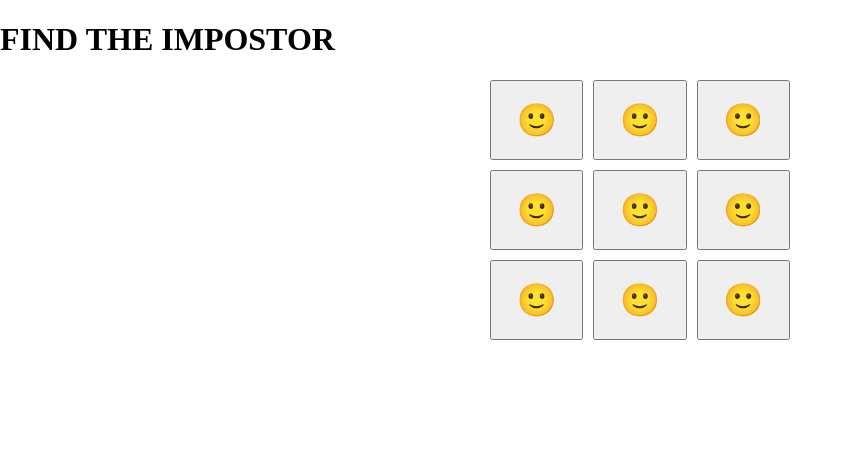
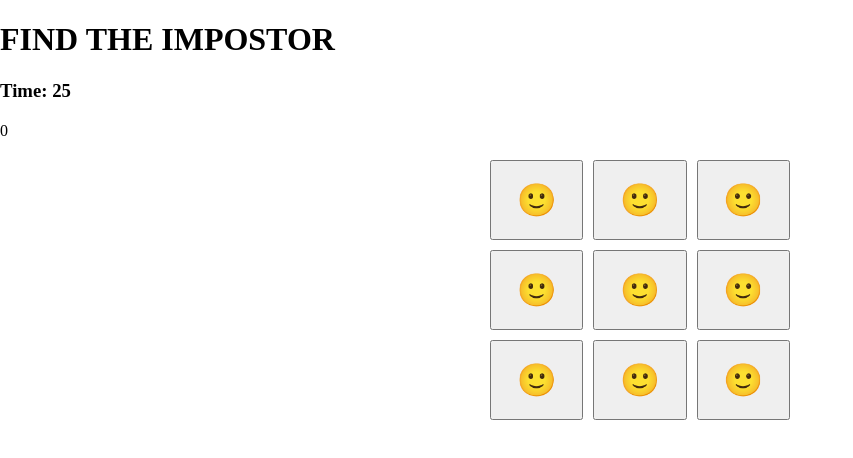
Before and after one commit to wilmareistad/wanted, a React (Vite) app: page / in a window 1280 px wide. Shown: the top 458 px of the page, without its empty margins (0-853 px from the left). Built offline with nearby package versions, Linux system fonts and the light colour scheme.

Commit message:
added Timer, score  and and simple game over ui

```diff
--- a/src/components/Game.tsx
+++ b/src/components/Game.tsx
@@ -1,6 +1,6 @@
 import { useState } from "react";
-import type { Character } from "../types/character";
-
+import type { Character } from "../types/Character";
+import Timer from "./Timer";
 
 function generateCharacters(count: number): Character[] {
     const targetIndex = Math.floor(Math.random() * count);
@@ -15,26 +15,39 @@ export default function Game() {
   const [characters, setCharacters] = useState<Character[]>(
     generateCharacters(9)
   );
+
   const [message, setMessage] = useState("");
+  const [score, setScore] = useState(0);
+  const [isGameOver, setIsGameOver] = useState(false);
 
   function handleClick(character: Character) {
-    if (character.isTarget) {
-      setMessage("RÄTT!");
-      setCharacters(generateCharacters(9)); // ny runda
-    } else {
-      setMessage("Fel...");
-    }
+  if (isGameOver) return;
+
+  if (character.isTarget) {
+    setScore((prev) => prev + 1);
+    setMessage("CORRECT!");
+    setCharacters(generateCharacters(9));
+  } else {
+    setMessage("Wrong...");
   }
+}
 
   return (
     <div>
+      <Timer
+      initialTime={30}
+      onTimeUp={() => setIsGameOver(true)}
+      />
       <h2>{message}</h2>
+      <p>{score}</p>
+      {isGameOver && <h2>Game Over! Final score: {score}</h2>}
 
       <div className="grid">
         {characters.map((c) => (
           <button key={c.id} onClick={() => handleClick(c)}>
             🙂
           </button>
+
         ))}
       </div>
     </div>
--- /dev/null
+++ b/src/components/Timer.tsx
@@ -0,0 +1,23 @@
+import { useEffect, useState } from "react";
+import type { TimerProps } from "../types/Game";
+
+export default function Timer({ initialTime, onTimeUp }: TimerProps) {
+  const [timeLeft, setTimeLeft] = useState(initialTime);
+
+  useEffect(() => {
+    const interval = setInterval(() => {
+      setTimeLeft((prev) => {
+        if (prev <= 1) {
+          clearInterval(interval);
+          onTimeUp();
+          return 0;
+        }
+        return prev - 1;
+      });
+    }, 1000);
+
+    return () => clearInterval(interval);
+  }, []);
+
+  return <h3>Time: {timeLeft}</h3>;
+}
```
Also changed, not shown: src/types/Game.ts (+6 -1 lines).
